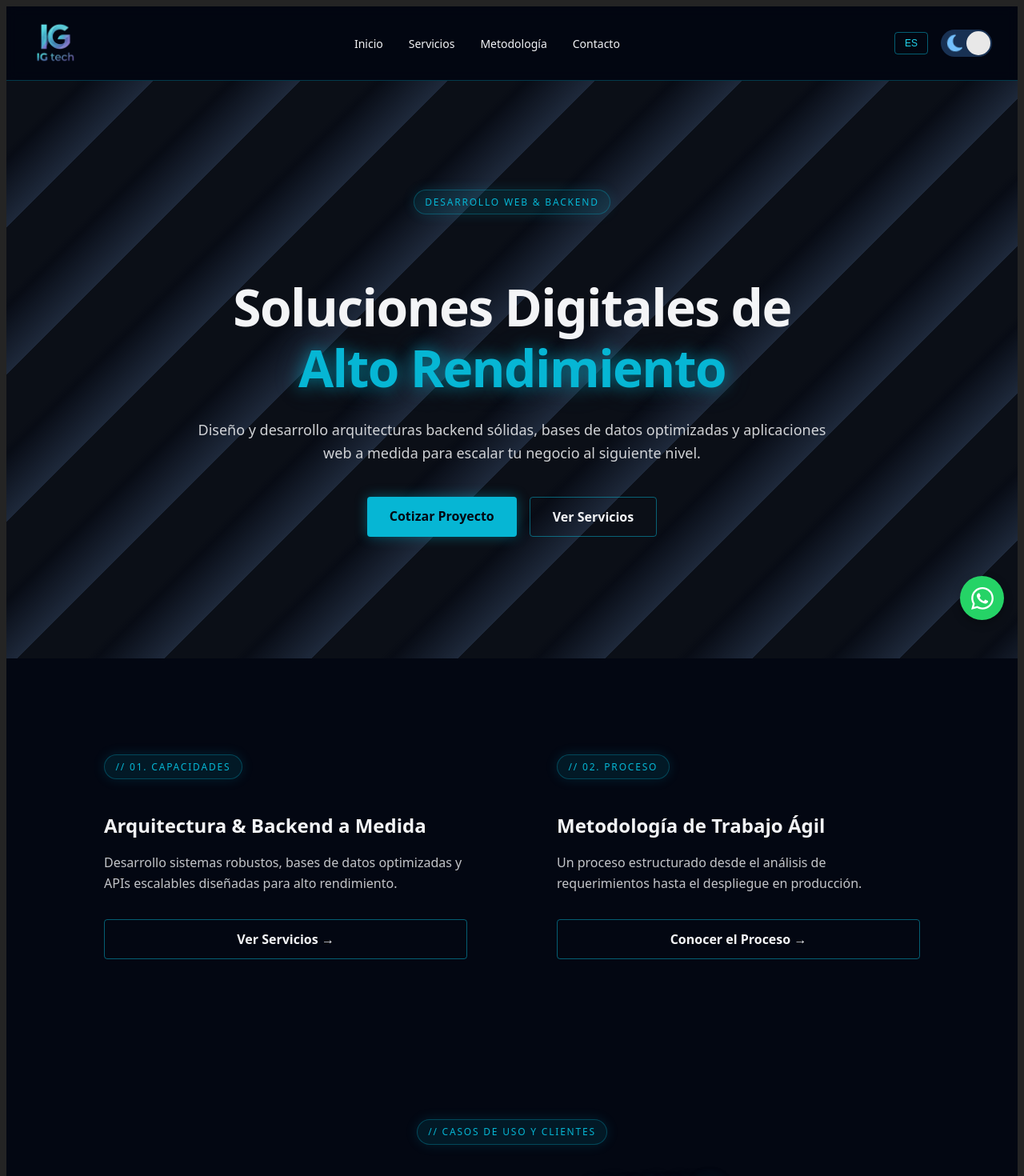
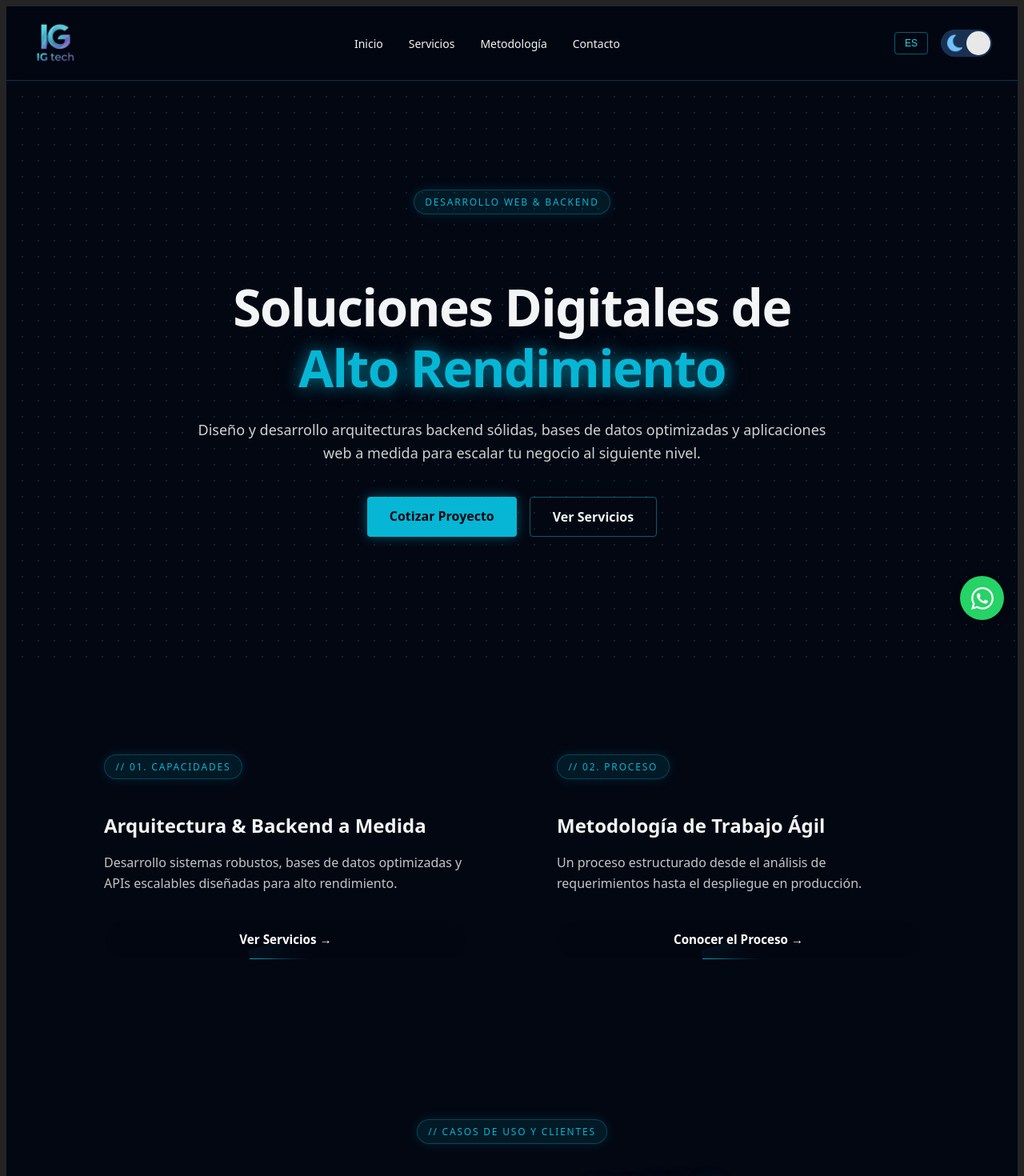
Before and after one commit to ivangraneros/IGtech, a React (Vite) app: page / in a window 1280 px wide. Shown: the top 1470 px of the page at 80% size. Built offline with nearby package versions, Linux system fonts and the light colour scheme.

Commit message:
agrego banner y botones al home

```diff
--- a/src/App.css
+++ b/src/App.css
@@ -312,14 +312,13 @@
 }
 
 
-
-/* --- HERO UIVERSE CHASE2K25 PATTERN --- */
+/* --- DOT DISTORTION SHADER BACKGROUND --- */
 .hero-section {
   position: relative;
   overflow: hidden;
 }
 
-.hero-pattern-container {
+.dot-shader-canvas {
   position: absolute;
   inset: 0;
   width: 100%;
@@ -328,55 +327,10 @@
   pointer-events: none;
 }
 
-.pattern-bg {
-  width: 100%;
-  height: 100%;
-  overflow: hidden;
-  background: repeating-linear-gradient(
-    135deg,
-    #0b0f17 0px,
-    #0b0f17 60px,
-    rgba(11, 15, 23, 0.6) 70px,
-    #1e293b 130px
-  );
-}
-
-.cyber-light .pattern-bg {
-  background: repeating-linear-gradient(
-    135deg,
-    #f1f5f9 0px,
-    #f1f5f9 60px,
-    rgba(241, 245, 249, 0.6) 70px,
-    #e2e8f0 130px
-  );
-}
-
-.cube-svg {
-  position: absolute;
-  width: 200%;
-  height: 200%;
-  left: -30%;
-  top: -20%;
-  background: transparent;
-  opacity: 0.45; /* Graduado para no tapar los textos */
-  z-index: 1;
-  animation: cubeMove 18s linear infinite alternate;
-}
-
-@keyframes cubeMove {
-  from {
-    transform: translateY(0) scale(1);
-  }
-  to {
-    transform: translateY(-20%) scale(1.02) rotate(1deg);
-  }
-}
-
 .hero-content {
   position: relative;
   z-index: 1;
 }
-
 
 /* --- HOME COMPACT CONTACT FORM --- */
 .home-contact-box {
@@ -1049,6 +1003,79 @@
   margin: 0;
 }
 
+/* --- ACETERNITY HOVER EFFECT CARDS --- */
+.hover-grid {
+  display: grid;
+  grid-template-columns: repeat(auto-fit, minmax(280px, 1fr));
+  gap: 1.5rem;
+  width: 100%;
+  max-width: 1100px;
+  margin: 0 auto;
+}
+
+.hover-card-wrapper {
+  position: relative;
+  border-radius: 1rem;
+  padding: 2px; /* Espacio para simular el borde brillante */
+  background: rgba(255, 255, 255, 0.05);
+  border: 1px solid rgba(255, 255, 255, 0.1);
+  transition: transform 0.3s ease;
+}
+
+.hover-card-wrapper:hover {
+  transform: translateY(-4px);
+}
+
+/* Efecto en las cards de target */
+.hover-card-background {
+  position: absolute;
+  inset: 0;
+  border-radius: 1rem;
+  background: radial-gradient(
+    400px circle at var(--mouse-x, 50%) var(--mouse-y, 50%),
+    rgba(6, 182, 212, 0.25),
+    transparent 40%
+  );
+  z-index: 0;
+  pointer-events: none;
+}
+
+.hover-card-content {
+  position: relative;
+  z-index: 1;
+  background-color: rgba(3, 7, 18, 0.9);
+  border-radius: calc(1rem - 2px);
+  padding: 2rem;
+  height: 100%;
+  display: flex;
+  flex-direction: column;
+  justify-content: space-between;
+}
+
+.cyber-light .hover-card-content {
+  background-color: rgba(241, 245, 249, 0.95);
+}
+
+.hover-card-title {
+  font-size: 1.25rem;
+  font-weight: 700;
+  margin-bottom: 0.75rem;
+  color: inherit;
+}
+
+.hover-card-desc {
+  font-size: 0.9rem;
+  opacity: 0.75;
+  line-height: 1.5;
+  margin-bottom: 1.5rem;
+}
+
+.hover-tech-tags {
+  display: flex;
+  flex-wrap: wrap;
+  gap: 0.5rem;
+}
+
 
 
 
@@ -1252,3 +1279,90 @@
 .hamburger-btn.active span:nth-child(3) {
   transform: translateY(-9.5px) rotate(-45deg);
 }
+
+
+
+/* --- MOVING BORDER BUTTON (Estilo Aceternity) --- */
+.moving-border-btn {
+  position: relative;
+  display: inline-flex;
+  padding: 1.5px; /* Grosor del borde brillante */
+  border-radius: 9999px; /* Bordes redondeados tipo píldora (o ajustalos a 12px si preferís más rectos) */
+  overflow: hidden;
+  background: transparent;
+  border: none;
+  cursor: pointer;
+  text-decoration: none;
+  font-family: inherit;
+}
+
+.moving-border-container {
+  position: absolute;
+  inset: 0;
+  border-radius: inherit;
+  overflow: hidden;
+  z-index: 0;
+}
+
+/* ------- botones --------- */
+.moving-border-glow {
+  position: absolute;
+  top: -50%;
+  left: -50%;
+  width: 200%;
+  height: 200%;
+  background: conic-gradient(
+    from 0deg at 50% 50%,
+    transparent 0%,
+    transparent 65%,
+    rgba(6, 182, 212, 0.4) 85%,
+    #06b6d4 100%
+  );
+  animation: rotate-border 3.5s linear infinite;
+}
+
+@keyframes rotate-border {
+  0% {
+    transform: rotate(0deg);
+  }
+  100% {
+    transform: rotate(360deg);
+  }
+}
+
+.moving-border-content {
+  position: relative;
+  z-index: 1;
+  display: inline-flex;
+  align-items: center;
+  justify-content: center;
+  gap: 0.5rem;
+  padding: 0.75rem 2rem;
+  border-radius: inherit;
+  background-color: rgba(3, 7, 18, 0.95);
+  color: #ffffff;
+  font-weight: 600;
+  font-size: 0.95rem;
+  width: 100%;
+  transition: background-color 0.3s ease;
+}
+
+.moving-border-btn:hover .moving-border-content {
+  background-color: rgba(3, 7, 18, 0.8);
+}
+
+/* Modo claro (por si usas el theme switch) */
+.cyber-light .moving-border-content {
+  background-color: rgba(241, 245, 249, 0.95);
+  color: #0f172a;
+}
+
+
+/* --- Texto  --- */
+
+.canvas-text-wrapper {
+  background: radial-gradient(circle at center, rgba(6, 182, 212, 0.08) 0%, transparent 70%);
+  border-radius: 12px;
+  border: 1px solid rgba(6, 182, 212, 0.15);
+  margin: 1.5rem 0;
+}
--- /dev/null
+++ b/src/components/Boton.jsx
@@ -0,0 +1,32 @@
+import React from 'react';
+
+function Boton({
+  children,
+  onClick,
+  as = 'button',
+  className = '',
+  ...props
+}) {
+
+    const Component = as;
+
+  return (
+    <Component
+      onClick={onClick}
+      className={`moving-border-btn ${className}`}
+      {...props}
+    >
+      {/* Contenedor del borde animado */}
+      <div className="moving-border-container">
+        <span className="moving-border-glow" />
+      </div>
+
+      {/* Contenido interior del botón */}
+      <span className="moving-border-content">
+        {children}
+      </span>
+    </Component>
+  );
+}
+
+export default Boton
--- /dev/null
+++ b/src/components/FondoHero.jsx
@@ -0,0 +1,90 @@
+import React, { useEffect, useRef } from 'react';
+
+function FondoHero() {
+  const canvasRef = useRef(null);
+
+  useEffect(() => {
+    const canvas = canvasRef.current;
+    const ctx = canvas.getContext('2d');
+    let animationFrameId;
+
+    let width = (canvas.width = canvas.offsetWidth);
+    let height = (canvas.height = canvas.offsetHeight);
+
+    const handleResize = () => {
+      if (!canvas) return;
+      width = canvas.width = canvas.offsetWidth;
+      height = canvas.height = canvas.offsetHeight;
+    };
+
+    window.addEventListener('resize', handleResize);
+
+    // Configuración de la grilla de puntos
+    const spacing = 20; // Distancia entre puntos
+    let mouse = { x: -1000, y: -1000, radius: 120 };
+
+    const handleMouseMove = (e) => {
+      const rect = canvas.getBoundingClientRect();
+      mouse.x = e.clientX - rect.left;
+      mouse.y = e.clientY - rect.top;
+    };
+
+    const handleMouseLeave = () => {
+      mouse.x = -1000;
+      mouse.y = -1000;
+    };
+
+    window.addEventListener('mousemove', handleMouseMove);
+    window.addEventListener('mouseleave', handleMouseLeave);
+
+    // Dibujar y animar los puntos
+    const render = () => {
+      ctx.clearRect(0, 0, width, height);
+
+      for (let x = spacing; x < width; x += spacing) {
+        for (let y = spacing; y < height; y += spacing) {
+          let dx = mouse.x - x;
+          let dy = mouse.y - y;
+          let distance = Math.sqrt(dx * dx + dy * dy);
+
+          let pointX = x;
+          let pointY = y;
+          let size = 0.8;
+
+          if (distance < mouse.radius) {
+            let force = (1 - distance / mouse.radius);
+            let angle = Math.atan2(dy, dx);
+            pointX -= Math.cos(angle) * force * 15;
+            pointY -= Math.sin(angle) * force * 15;
+            size = 0.8 + force * 1.5;
+          }
+
+          ctx.fillStyle = 'rgba(6, 182, 212, 0.4)';
+          ctx.beginPath();
+          ctx.arc(pointX, pointY, size, 0, Math.PI * 2);
+          ctx.fill();
+        }
+      }
+
+      animationFrameId = requestAnimationFrame(render);
+    };
+
+    render();
+
+    return () => {
+      window.removeEventListener('resize', handleResize);
+      window.removeEventListener('mousemove', handleMouseMove);
+      window.removeEventListener('mouseleave', handleMouseLeave);
+      cancelAnimationFrame(animationFrameId);
+    };
+  }, []);
+
+  return (
+    <canvas
+      ref={canvasRef}
+      className="dot-shader-canvas"
+    />
+  );
+}
+
+export default FondoHero
--- a/src/components/Hero.jsx
+++ b/src/components/Hero.jsx
@@ -1,5 +1,6 @@
 import React from 'react'
 import { Link } from 'react-router-dom';
+import FondoHero from './FondoHero';
 
 function Hero({ language }) {
 
@@ -27,32 +28,8 @@ function Hero({ language }) {
 
   return (
     <section className="hero-section">
-      <div className="hero-pattern-container">
-        <div className="pattern-bg">
-          <svg
-            preserveAspectRatio="xMidYMid slice"
-            height="100%"
-            width="100%"
-            className="cube-svg"
-            viewBox="0 0 120 104"
-          >
-            <defs>
-              <linearGradient y2="100%" x2="100%" y1="0%" x1="0%" id="cube-dark">
-                <stop stopColor="#232526" offset="0%"></stop>
-                <stop stopColor="#414345" offset="100%"></stop>
-              </linearGradient>
-              <linearGradient y2="0%" x2="100%" y1="100%" x1="0%" id="cube-mid">
-                <stop stopColor="#4b6cb7" offset="0%"></stop>
-                <stop stopColor="#182848" offset="100%"></stop>
-              </linearGradient>
-              <linearGradient y2="100%" x2="0%" y1="0%" x1="100%" id="cube-light">
-                <stop stopColor="#a8edea" offset="0%"></stop>
-                <stop stopColor="#fed6e3" offset="100%"></stop>
-              </linearGradient>
-            </defs>
-          </svg>
-        </div>
-      </div>
+
+      <FondoHero />
 
       <div className="hero-content">
         <span className="hero-badge">{t.badge}</span>
--- a/src/components/Home.jsx
+++ b/src/components/Home.jsx
@@ -2,6 +2,7 @@ import '../App.css'
 import Hero from './Hero'
 import Target from './Target'
 import { Link } from 'react-router-dom'
+import Boton from './Boton'
 
 
 function Home({ language }) {
@@ -49,9 +50,9 @@ function Home({ language }) {
               <h3 style={{ fontSize: '1.5rem', margin: '1rem 0' }}>{t.servicesTitle}</h3>
               <p style={{ opacity: 0.8, lineHeight: '1.6', marginBottom: '2rem' }}>{t.servicesDesc}</p>
             </div>
-            <Link to="/servicios" className="btn-secondary-cyber" style={{ textAlign: 'center', textDecoration: 'none' }}>
+            <Boton as={Link} to="/servicios" className="btn-secondary-cyber" style={{ textAlign: 'center', textDecoration: 'none' }}>
               {t.btnServices}
-            </Link>
+            </Boton>
           </div>
 
           {/* Tarjeta Resumen Metodología */}
@@ -61,9 +62,9 @@ function Home({ language }) {
               <h3 style={{ fontSize: '1.5rem', margin: '1rem 0' }}>{t.methodTitle}</h3>
               <p style={{ opacity: 0.8, lineHeight: '1.6', marginBottom: '2rem' }}>{t.methodDesc}</p>
             </div>
-            <Link to="/metodologia" className="btn-secondary-cyber" style={{ textAlign: 'center', textDecoration: 'none' }}>
+            <Boton as={Link} to="/metodologia" className="btn-secondary-cyber" style={{ textAlign: 'center', textDecoration: 'none' }}>
               {t.btnMethod}
-            </Link>
+            </Boton>
           </div>
         </div>
       </section>
@@ -78,16 +79,16 @@ function Home({ language }) {
         </h3>
         <p className="home-contact-sub" style={{ maxWidth: '500px', margin: '0 auto' }}>
           {language === 'es'
-            ? "Hablemos sobre cómo llevar tus ideas al siguiente nivel. Escribime directo o completá el formulario completo."
+            ? "Hablemos sobre cómo llevar tus ideas al siguiente nivel. Escribime directo o completá el formulario."
             : "Let's talk about taking your ideas to the next level. Drop me a line or fill out the full form."}
         </p>
       </div>
 
       <div className="home-contact-actions" style={{ display: 'flex', gap: '1rem', justifyContent: 'center', flexWrap: 'wrap' }}>
 
-        <a href="/contacto" className="btn-primary-cyber" style={{ textDecoration: 'none', display: 'inline-flex', alignItems: 'center', justifyContent: 'center' }}>
+        <Link to="/contacto" className="btn-primary-cyber" style={{ textDecoration: 'none', display: 'inline-flex', alignItems: 'center', justifyContent: 'center' }}>
           {language === 'es' ? "Ir al Formulario" : "Go to Form"}
-        </a>
+        </Link>
 
         {/* Botón directo a WhatsApp  */}
         <a
--- a/src/components/Metodologia.jsx
+++ b/src/components/Metodologia.jsx
@@ -1,4 +1,6 @@
 import React from 'react'
+import { Link } from 'react-router-dom'
+
 
 function Metodologia({ language }) {
 
@@ -127,9 +129,9 @@ function Metodologia({ language }) {
         <p style={{ opacity: 0.8, marginBottom: '2rem', maxWidth: '600px', marginInline: 'auto' }}>
           {t.ctaDesc}
         </p>
-        <a href="/contacto" className="btn-primary-cyber" style={{ textDecoration: 'none', display: 'inline-block' }}>
+        <Link to="/contacto" className="btn-primary-cyber" style={{ textDecoration: 'none', display: 'inline-block' }}>
           {t.ctaButton}
-        </a>
+        </Link>
       </div>
     </div>
   )
--- a/src/components/Servicios.jsx
+++ b/src/components/Servicios.jsx
@@ -1,4 +1,6 @@
 import React from 'react';
+import { Link } from 'react-router-dom'
+
 
 function Servicios({ language }) {
   const content = {
@@ -135,9 +137,9 @@ function Servicios({ language }) {
         <p style={{ opacity: 0.8, marginBottom: '2rem', maxWidth: '600px', marginInline: 'auto' }}>
           {t.ctaDesc}
         </p>
-        <a href="/contacto" className="btn-primary-cyber" style={{ textDecoration: 'none', display: 'inline-block' }}>
+        <Link to="/contacto" className="btn-primary-cyber" style={{ textDecoration: 'none', display: 'inline-block' }}>
           {t.ctaButton}
-        </a>
+        </Link>
       </div>
     </div>
   );
--- a/src/components/Target.jsx
+++ b/src/components/Target.jsx
@@ -1,3 +1,4 @@
+
 function Target({ language }) {
   const content = {
     es: {
```
